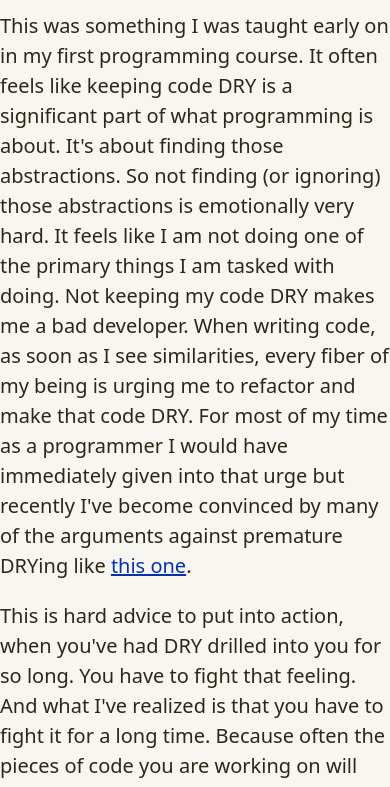
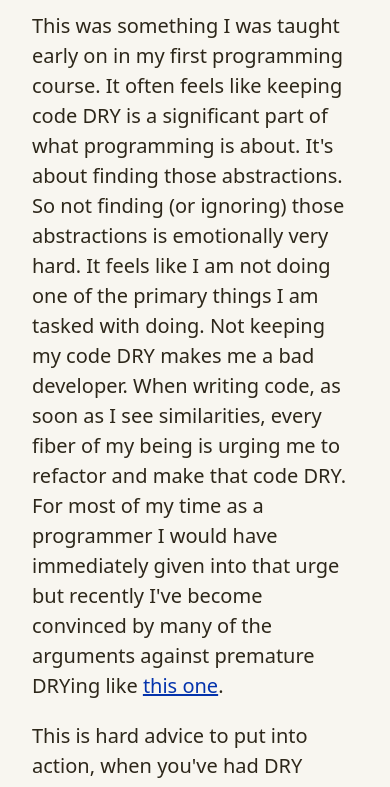
Before and after one commit to sanbornhilland/digital-garden, a plain HTML site: page index.html in a window 390 px wide. Shown: the part 209-996 px from the top of the page. Drawn offline with Linux system fonts and the light colour scheme.

Commit message:
Add padding to improve mobile views

```diff
--- a/styles.css
+++ b/styles.css
@@ -38,8 +38,10 @@ time {
 }
 
 .main-col {
-  max-width: 550px;
+  max-width: 640px;
   margin: 0 auto;
+  padding-inline: var(--size-6);
+  padding-bottom: var(--size-6);
 }
 
 .header-links {
```
